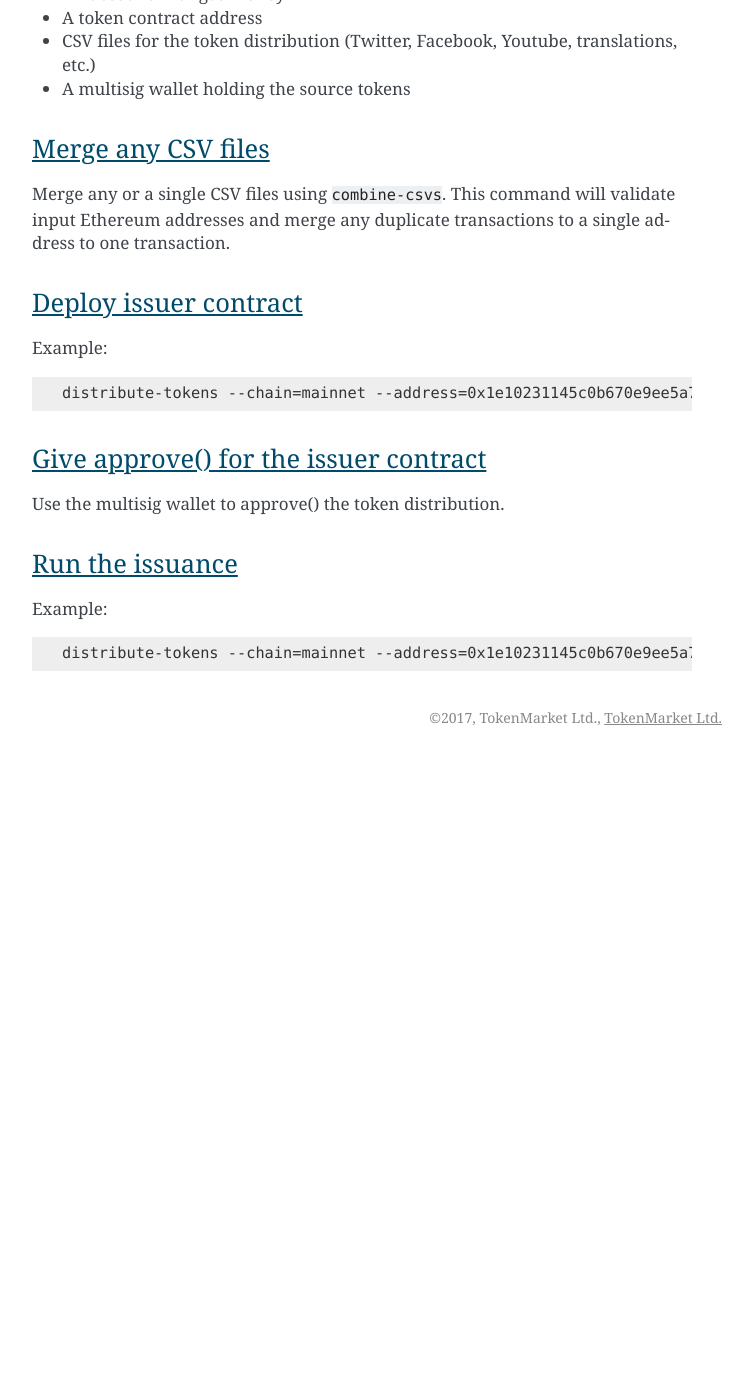
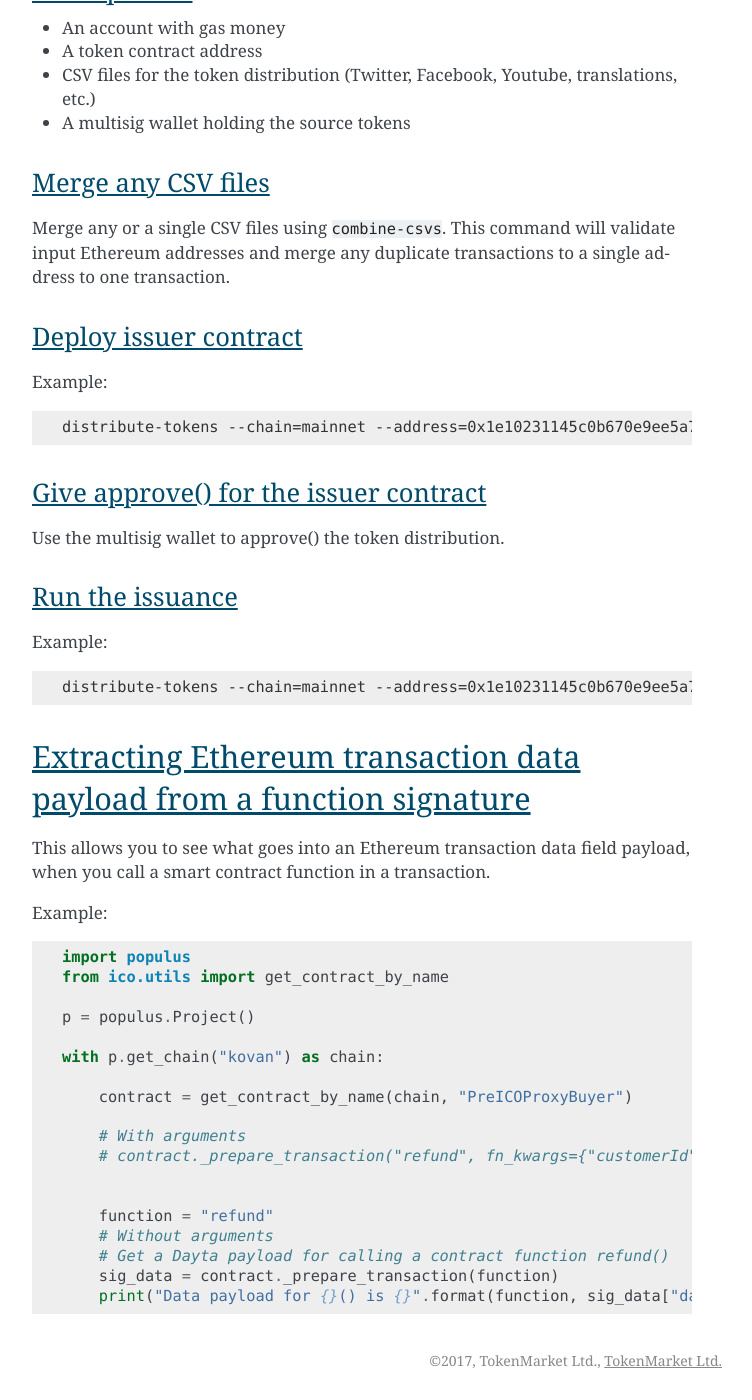
Before and after one commit to TokenMarketNet/smart-contracts, a Sphinx documentation site: the page built from docs/source/interact.rst, in a window 1280 px wide and 1400 px high, scrolled down 20294 px. Shown: the whole window, without its empty margins (388-1140 px from the left). Built offline with Sphinx 7.4.7, drawn with Linux system fonts in a browser that asks for light colours; before the commit the page ends 21051 px from its top, so only the background shows below that; some of the changed text lies outside the part shown.

Commit message:
Added an example how to get the function signature.

```diff
--- a/docs/source/interact.rst
+++ b/docs/source/interact.rst
@@ -950,3 +950,32 @@ Example:
 .. code-block:: console
 
     distribute-tokens --chain=mainnet --address=0x1e10231145c0b670e9ee5a7f5b47172afa3b6186 --token=0x5af2be193a6abca9c8817001f45744777db30756 --csv-file=combined-bqx.csv --address-column="Ethereum address" --amount-column="Total reward" --master-address=0x9a60ad6de185c4ea95058601beaf16f63742782a --issuer-address=0x78d30c42a5f9fb19df60768e4c867b697e24b615
+
+
+Extracting Ethereum transaction data payload from a function signature
+======================================================================
+
+This allows you to see what goes into an Ethereum transaction data field payload, when you call a smart contract function in a transaction.
+
+Example:
+
+.. code-block:: python
+
+    import populus
+    from ico.utils import get_contract_by_name
+
+    p = populus.Project()
+
+    with p.get_chain("kovan") as chain:
+
+        contract = get_contract_by_name(chain, "PreICOProxyBuyer")
+
+        # With arguments
+        # contract._prepare_transaction("refund", fn_kwargs={"customerId": raw_id})
+
+
+        function = "refund"
+        # Without arguments
+        # Get a Dayta payload for calling a contract function refund()
+        sig_data = contract._prepare_transaction(function)
+        print("Data payload for {}() is {}".format(function, sig_data["data"]))
```
